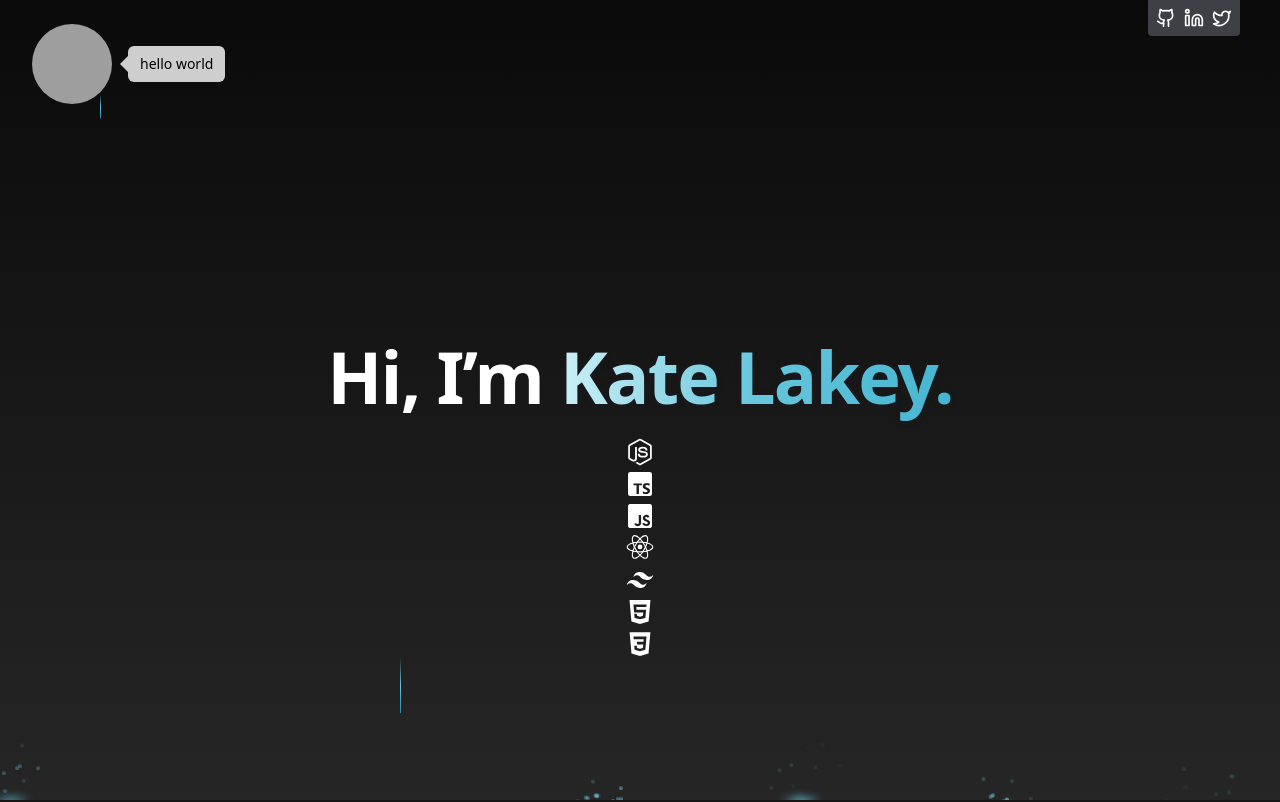
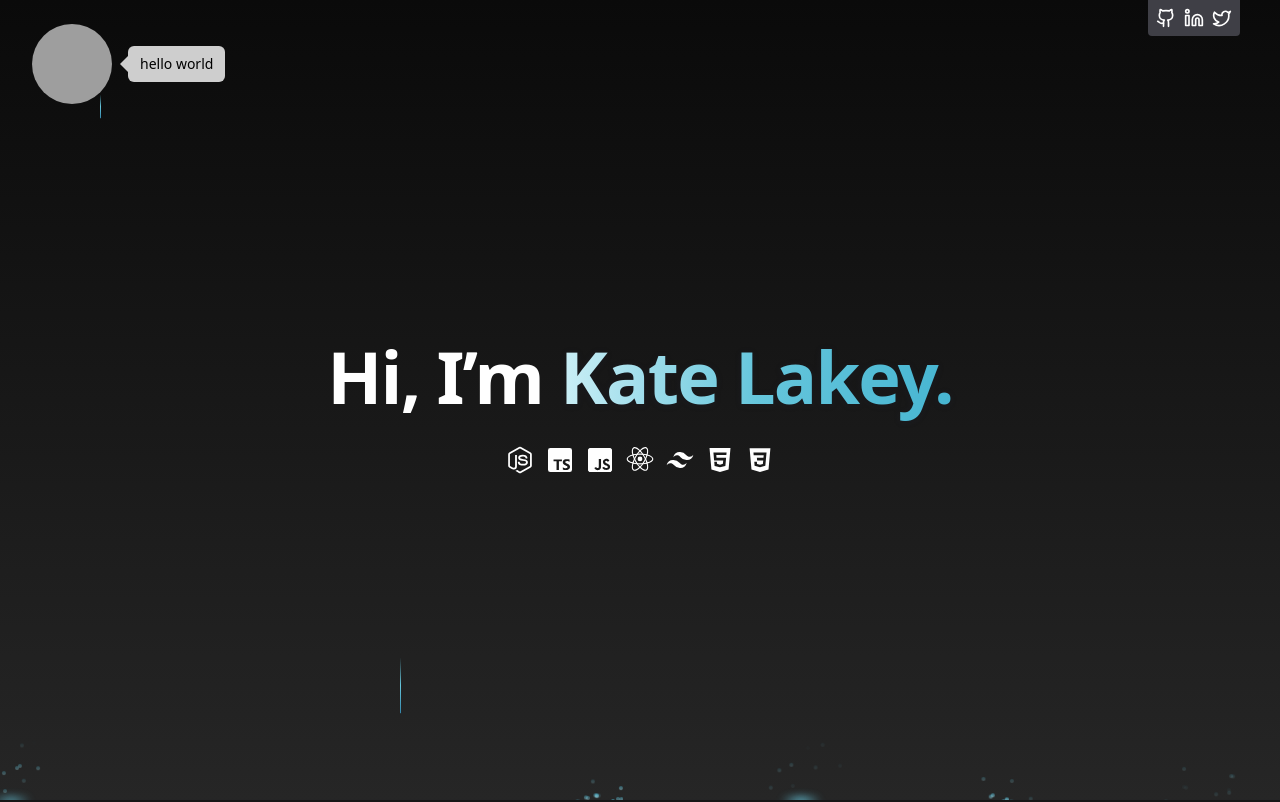
Before and after one commit to kvtemadden/kvte, a Next.js app: page / in a window 1280 px wide. Shown: the top 802 px of the page. Built offline with nearby package versions, Linux system fonts and the light colour scheme; grey boxes are pictures that could not be loaded.

Commit message:
fix undo overwrite

```diff
--- a/components/badges-v2.tsx
+++ b/components/badges-v2.tsx
@@ -60,7 +60,10 @@ export const Badges: React.FC = () => {
 
   return (
     <div className="h-10">
-      <Transition className=" dark:text-white" show={showBadges}>
+      <Transition
+        className="flex flex-row justify-center py-2 gap-2 transition-all duration-1000 ease-in-out transform dark:text-white"
+        show={showBadges}
+      >
         {badges.map((badge, index) => (
           <Transition.Child
             key={index}
```
